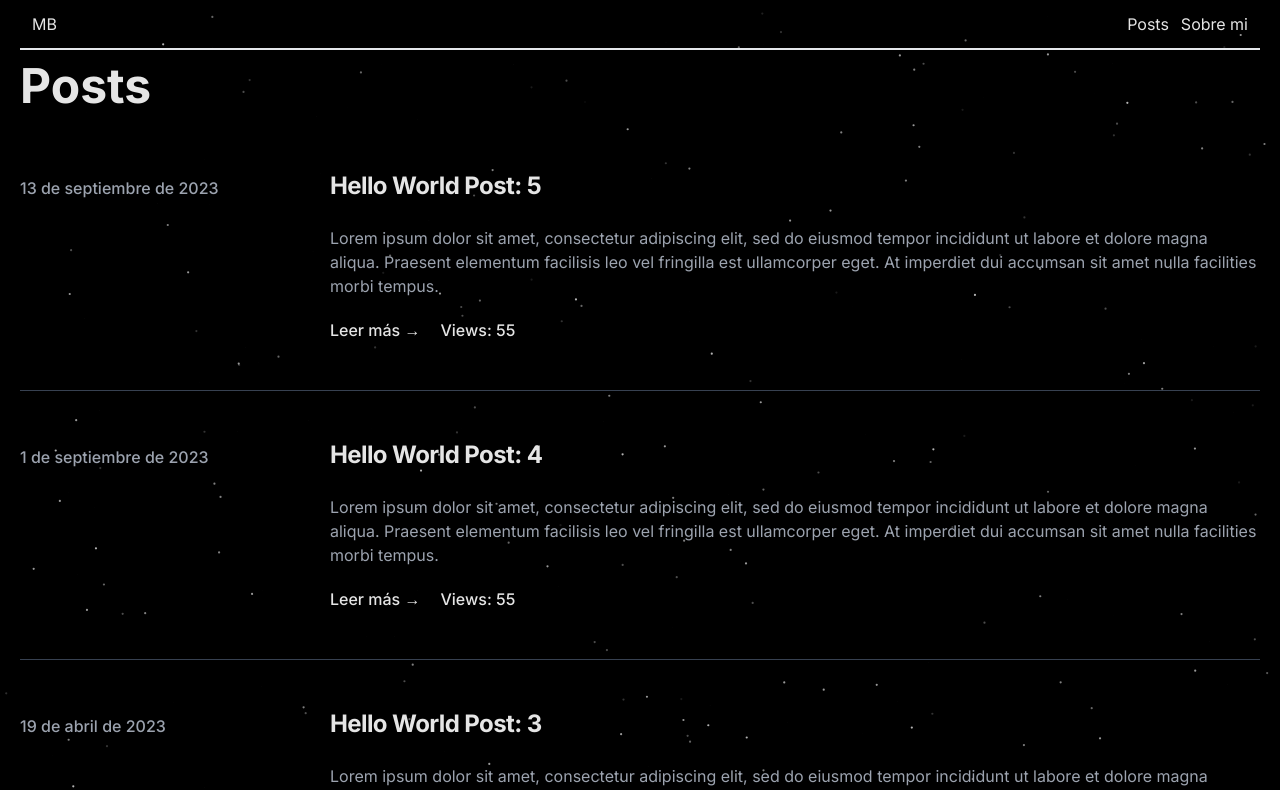
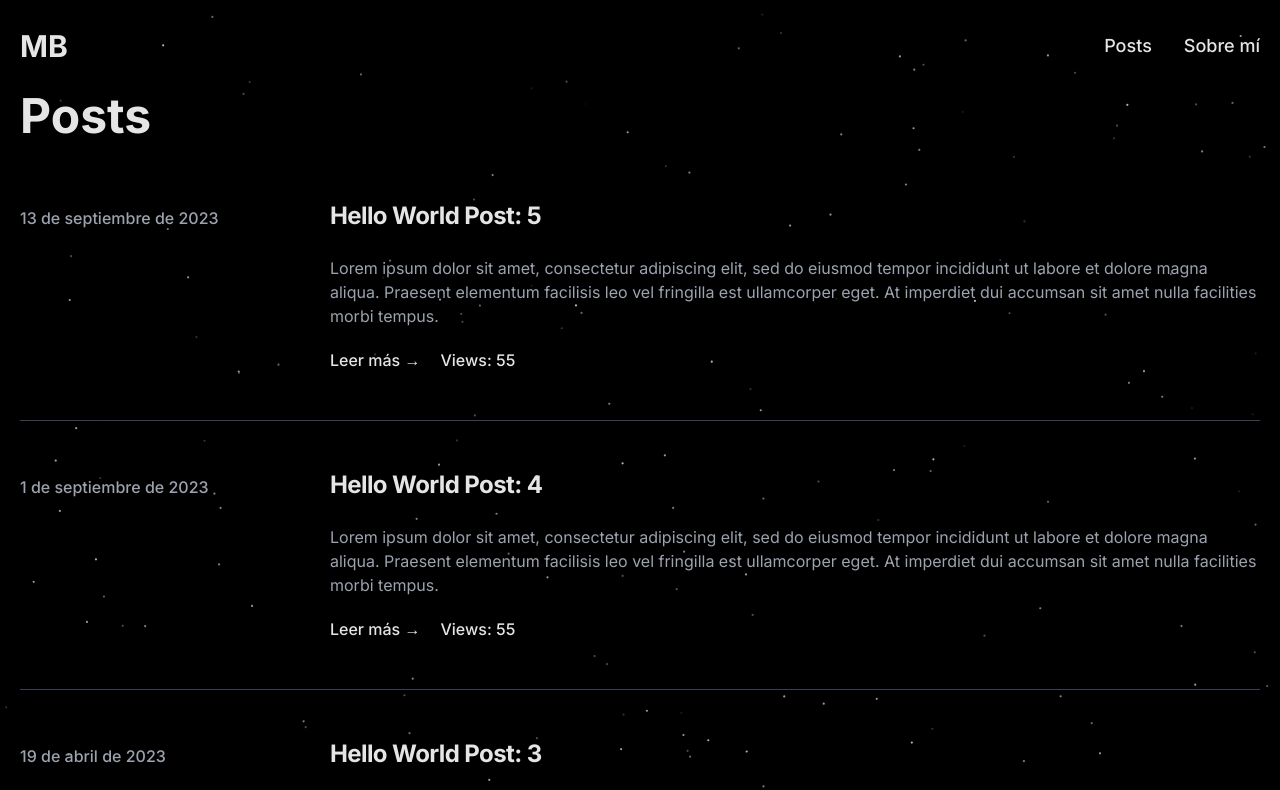
Before and after one commit to MauroBrandan/MB-blog, a Next.js app: page /posts in a window 1280 px wide. Shown: the top 790 px of the page. Built offline with nearby package versions, Linux system fonts and the light colour scheme.

Commit message:
Update Navbar

```diff
--- a/src/components/Navbar.tsx
+++ b/src/components/Navbar.tsx
@@ -1,18 +1,27 @@
-import Link from "next/link"
+import Link from 'next/link'
 
 export function Navbar() {
 	return (
-    <nav className="flex justify-between p-3 mb-3 border-b-2">
-      <div>
+		<nav className='flex justify-between items-center py-5 text-lg leading-5'>
+			<div className='text-3xl font-bold'>
 				<Link href={'/'}>MB</Link>
 			</div>
-      <div>
-        <ul className="flex gap-3">
+			<div className='"py-1 font-medium sm:py-4'>
+				<ul className='flex gap-8'>
 					<li>
-            <Link href={'/posts'}>Posts</Link>
+						<Link className='hover:underline' href={'/posts'}>
+							Posts
+						</Link>
 					</li>
 					<li>
-            <a href="https://maurobrandan.com/" target="_blank" rel="noopener noreerrer">Sobre mi</a>
+						<a
+							href='https://maurobrandan.com/'
+							target='_blank'
+							rel='noopener noreerrer'
+							className='hover:underline'
+						>
+							Sobre mí
+						</a>
 					</li>
 				</ul>
 			</div>
```
Lines whose indentation alone changed are shown as unchanged.
